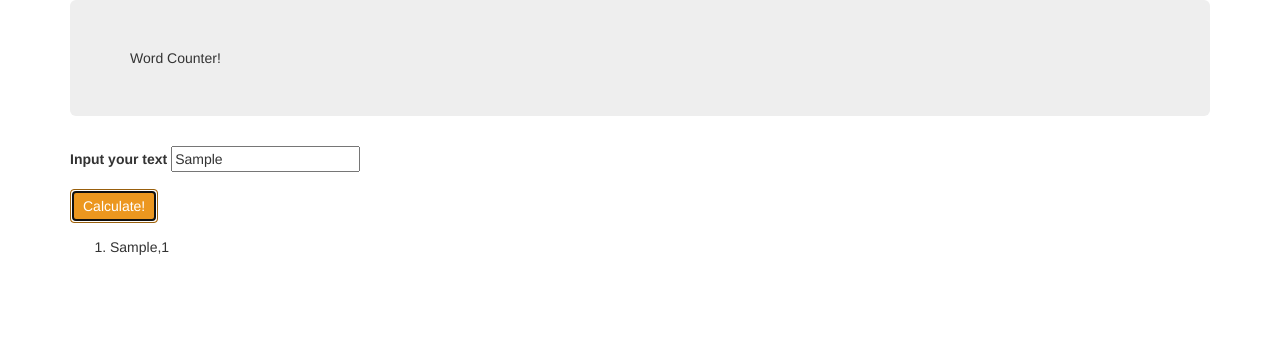
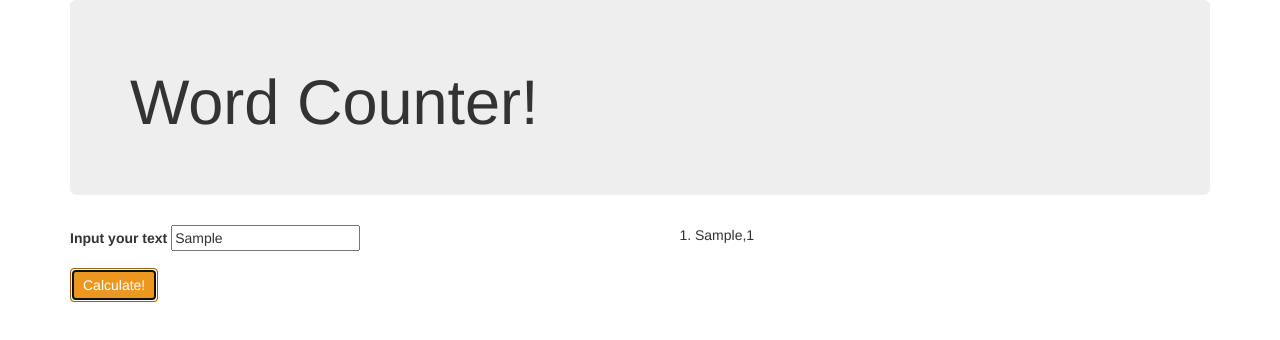
Before and after one commit to k-giardchase/word_order, a plain HTML site: page index.html in a window 1280 px wide. Both pictures are taken after typing "Sample" into the empty fields and a click on the button "Calculate!". Drawn offline with nearby package versions, Linux system fonts and the light colour scheme.

Commit message:
Fix styling in index.html

```diff
--- a/index.html
+++ b/index.html
@@ -1,15 +1,18 @@
 <html>
   <head>
-        <link rel='stylesheet' href='http://maxcdn.bootstrapcdn.com/bootstrap/3.3.4/css/bootstrap.min.css'>
-        <link rel = "stylesheet" href = "css/styles.css">
-        <script src = "js/jquery-1.11.2.js"></script>
-        <script src = "js/scripts.js"></script>
+      <link rel="stylesheet" href="http://maxcdn.bootstrapcdn.com/bootstrap/3.3.4/css/bootstrap.min.css">
+      <link rel="stylesheet" href="css/styles.css">
+      <script src="js/jquery-1.11.2.js"></script>
+      <script src="js/scripts.js"></script>
       <title>Word Order</title>
   </head>
   <body>
-        <div class = "container">
-            <div class = "jumbotron"> Word Counter! </div>
-
+    <div class="container">
+      <div class="jumbotron">
+        <h1>Word Counter!</h1>
+      </div>
+      <div class="row">
+        <div class="col-md-6">
           <form id= "wordCount">
             <div class ="form-group">
               <label for = "inputText">Input your text</label>
@@ -17,13 +20,13 @@
             </div>
             <button type = "submit" class = "btn btn-warning">Calculate!</button>
           </form>
-
-            <div id='result'>
-                <ol class='count'>
+        </div>
+        <div class="col-md-6" id="result">
+          <ol class="count">
 
           </ol>
         </div>
       </div>
-
+    </div>
   </body>
 </html>
```
Also changed, not shown: 1 other file. Lines whose indentation alone changed are shown as unchanged.
